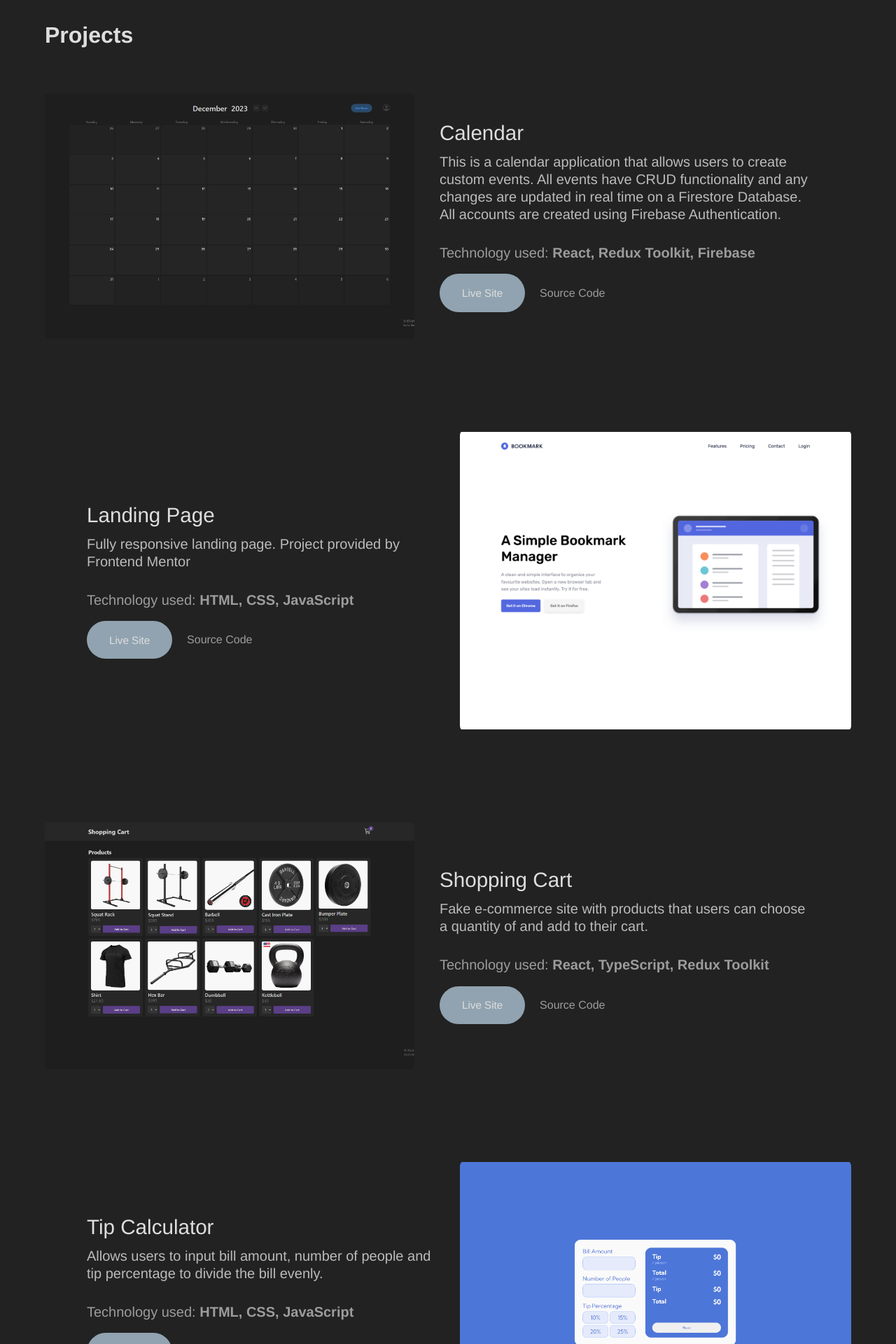
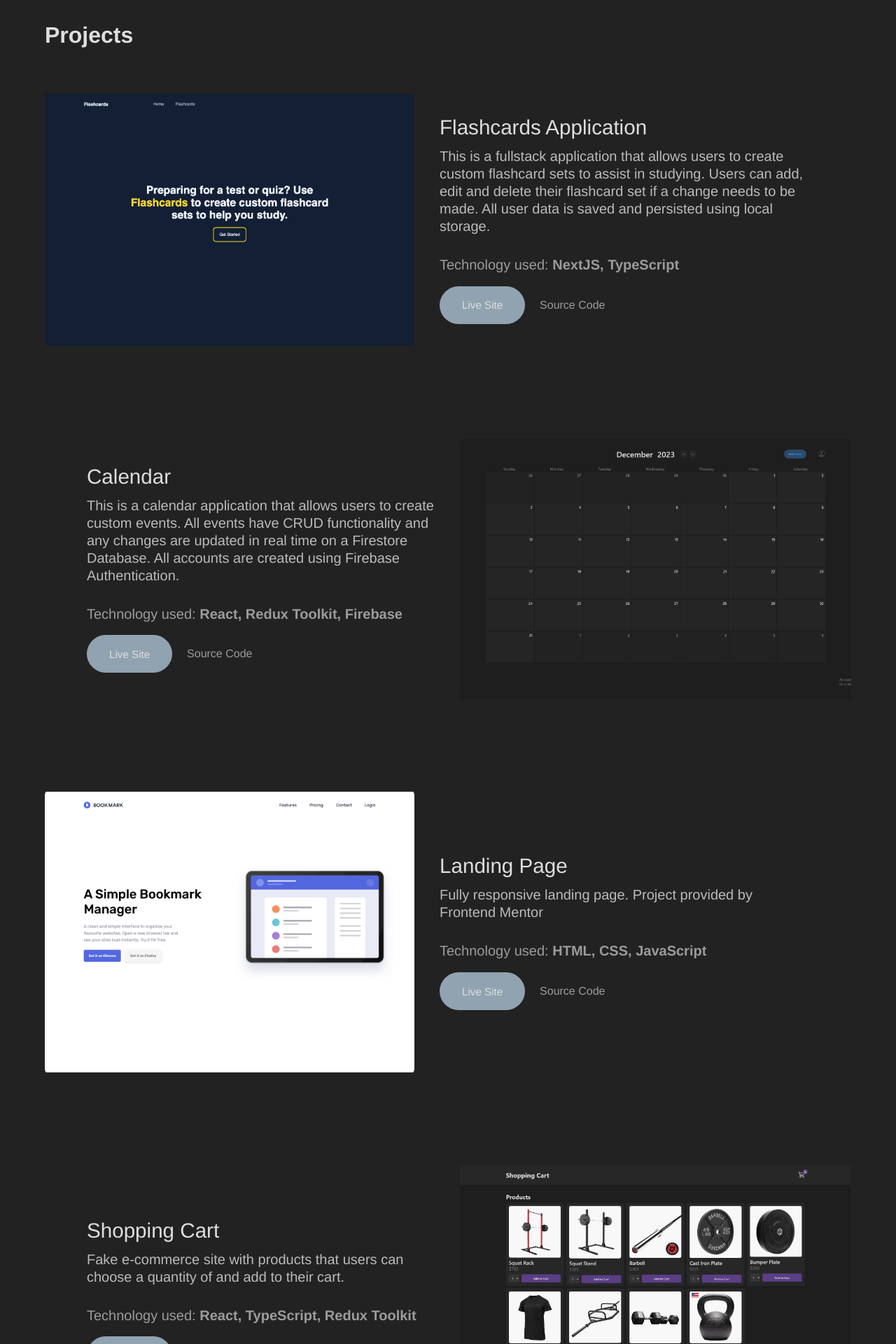
Before and after one commit to jhank12/Portfolio-React, a React (Vite) app: page / in a window 1280 px wide. Shown: the part 1600-3520 px from the top of the page at 70% size. Built offline with nearby package versions, Linux system fonts and the light colour scheme.

Commit message:
updated projects

```diff
--- a/src/Components/Navbar/Navbar.jsx
+++ b/src/Components/Navbar/Navbar.jsx
@@ -1,9 +1,7 @@
 import { useState, useRef, useEffect } from "react";
 import { CSSTransition } from "react-transition-group";
 
-
 import pdf from "../../Resume/Joshua Hankins Resume.pdf";
-
 
 import "./navbar.css";
 
--- a/src/Data/projects.js
+++ b/src/Data/projects.js
@@ -1,63 +1,48 @@
+import flashcardLandingImg from "../Images/Flashcards/flashcardsLandingImg.PNG";
+
 import calendarImg1 from "../Images/CalendarImages/calendar_main2.JPG";
-import calendarImg2 from "../Images/CalendarImages/calendar_eventview1.PNG";
-import calendarImg3 from "../Images/CalendarImages/calendar_addEvent1.JPG";
-import calendarImg4 from "../Images/CalendarImages/calendar_login1.PNG";
-import calendarImg5 from "../Images/CalendarImages/calendar_signup1.PNG";
-import calendarImg6 from "../Images/CalendarImages/calendar_forgotpassword1.PNG";
-
-import ecommerceImg from "../Images/Ecommerce/landing.png"
 
 import shoppingCartImg1 from "../Images/ShoppingCart/cart_main2.PNG";
-import shoppingCartImg2 from "../Images/ShoppingCart/cart_cartModal.PNG";
-import shoppingCartImg3 from "../Images/ShoppingCart/cart_2.PNG";
-import shoppingCartImg4 from "../Images/ShoppingCart/cart_checkout.PNG";
 
-import tipCalculatorImg1 from "../Images/TipCalculator/calculator_main.PNG";
-import tipCalculatorImg2 from "../Images/TipCalculator/calculator_2.PNG";
-
-import pixelEditorImg1 from "../Images/PixelArtEditor/editor_main.PNG";
-import pixelEditorImg2 from "../Images/PixelArtEditor/editor2.PNG";
-import pixelEditorImg3 from "../Images/PixelArtEditor/editor3.PNG";
-
-import landingPageImg1 from "../Images/LandingPage/landingPageImage1.png"
+import landingPageImg1 from "../Images/LandingPage/landingPageImage1.png";
 
 export const projectsArr = [
-  // {
-  //   name: "Ecommerce",
-  //   id: "ecommerce",
-  //   image:
-  //     `${ecommerceImg}`,
-  //   description:
-  //     "A fully responsive ecommerce site that provides a product filter, product screen that allows users to select the product style and a cart and checkout page. All images, and data for this project were provided by GreatFrontend.",
-  //   tech: ["NextJS", "TypeScript", "Redux Toolkit"],
-  //   site: "https://jhankins-calendar.netlify.app/#/",
-  //   code: "https://github.com/jhank12/ecommerce",
-  // },
+  {
+    name: "Flashcards Application",
+    id: "flashcard",
+    image: `${flashcardLandingImg}`,
+    description:
+      "This is a fullstack application that allows users to create custom flashcard sets to assist in studying. Users can add, edit and delete their flashcard set if a change needs to be made. All user data is saved and persisted using local storage.",
+    tech: ["NextJS", "TypeScript"],
+    site: "https://jhank-flashcards.netlify.app/",
+    code: "https://github.com/jhank12/Flashcards",
+  },
+
   {
     name: "Calendar",
     id: "calendar",
-    image:
-      `${calendarImg1}`,
+    image: `${calendarImg1}`,
     description:
       "This is a calendar application that allows users to create custom events. All events have CRUD functionality and any changes are updated in real time on a Firestore Database. All accounts are created using Firebase Authentication.",
     tech: ["React", "Redux Toolkit", "Firebase"],
     site: "https://jhankins-calendar.netlify.app/#/",
     code: "https://github.com/jhank12/Calendar",
   },
+
   {
     name: "Landing Page",
     id: "landingPage",
     image: landingPageImg1,
-    description: "Fully responsive landing page. Project provided by Frontend Mentor",
+    description:
+      "Fully responsive landing page. Project provided by Frontend Mentor",
     tech: ["HTML", "CSS", "JavaScript"],
     site: "https://jhank12.github.io/landing-page/",
-    code: "https://github.com/jhank12/landing-page"
+    code: "https://github.com/jhank12/landing-page",
   },
   {
     name: "Shopping Cart",
     id: "shoppingCart",
-    image:
-      `${shoppingCartImg1}`,
+    image: `${shoppingCartImg1}`,
     description:
       "Fake e-commerce site with products that users can choose a quantity of and add to their cart.",
     tech: ["React", "TypeScript", "Redux Toolkit"],
@@ -65,29 +50,4 @@ export const projectsArr = [
     site: "https://jhank12-shopping-cart.netlify.app/",
     code: "https://github.com/jhank12/Shopping-Cart",
   },
-  {
-    name: "Tip Calculator",
-    id: "calculator",
-    image: `${tipCalculatorImg1}`,
-    description:
-      "Allows users to input bill amount, number of people and tip percentage to divide the bill evenly.",
-
-    tech: ["HTML", "CSS", "JavaScript"],
-
-    site: "https://jhank12.github.io/Tip-Calculator/",
-    code: "https://github.com/jhank12/Tip-Calculator",
-  },
-
-  {
-    name: "Pixel Art Editor",
-    id: "pixelArt",
-    image: `${pixelEditorImg1}`,
-    description:
-      " Simple pixel art editor that allows users to select a grid size and draw pixel art. The selected grid size is calculated with JavaScript and displayed using the HTML Canvas element",
-
-    tech: ["HTML", "CSS", "JavaScript"],
-
-    site: "https://jhank12.github.io/Pixel-Art-Editor/",
-    code: "https://github.com/jhank12/Pixel-Art-Editor",
-  },
 ];
--- a/src/Data/skills.js
+++ b/src/Data/skills.js
@@ -17,6 +17,8 @@ export const skills = {
       skill: "React",
     },
 
+    { icon: "devicon-nextjs-original-wordmark", skill: "NextJS" },
+
     {
       icon: "devicon-redux-original colored",
       skill: "Redux Toolkit",
@@ -32,8 +34,6 @@ export const skills = {
     { icon: "devicon-figma-plain colored", skill: "Figma" },
   ],
   experience: [
-    { icon: "devicon-nextjs-original-wordmark", skill: "Next.js" },
-
     {
       icon: "devicon-firebase-plain colored",
       skill: "Firebase",
```
Also changed, not shown: src/Images/Flashcards/flashcardsLandingImg.png (added), 1 other file (tests, documents, lock files or other folders).
